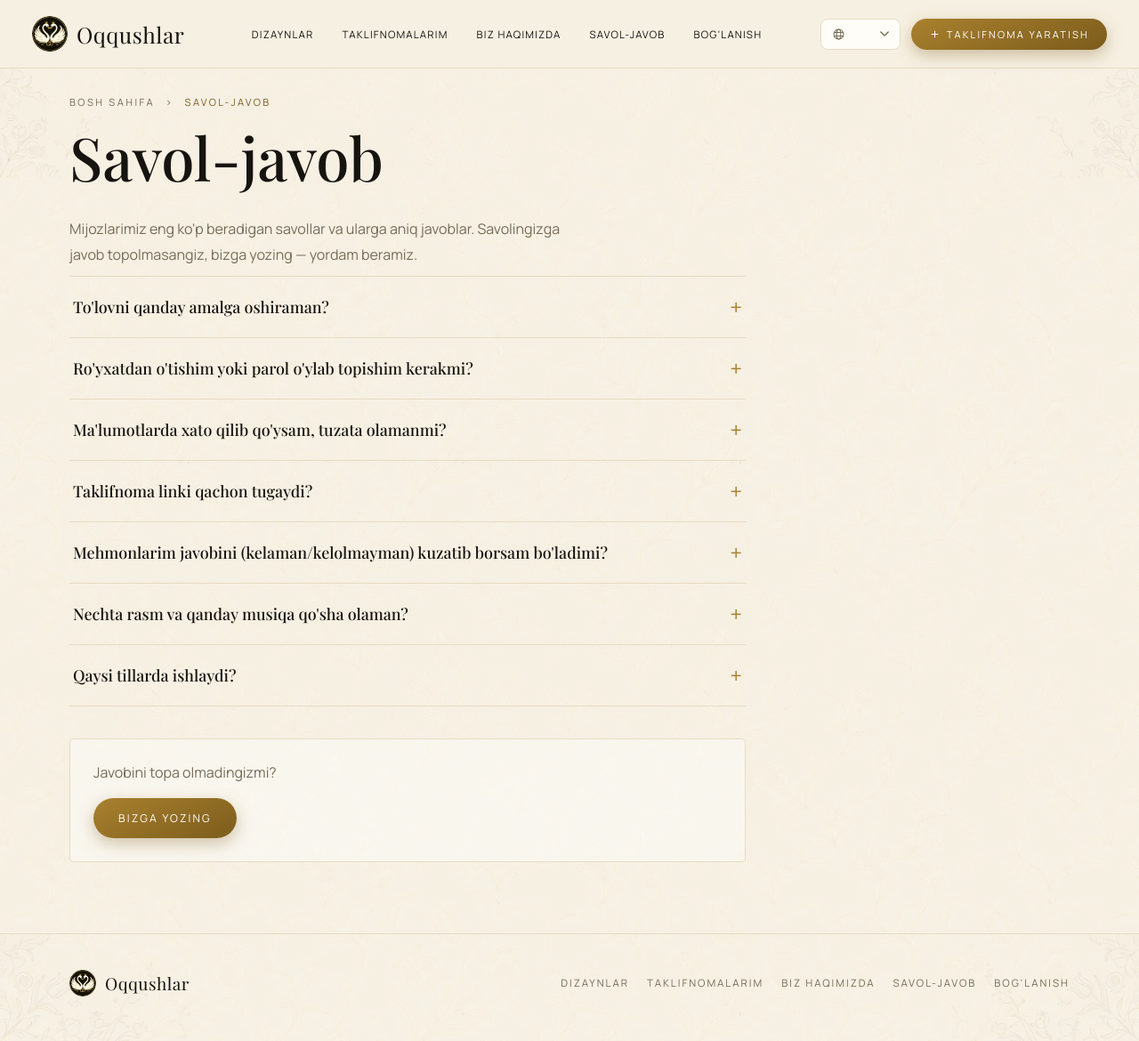
After one commit to ShohzoDev0108/oqqushlar-uz, a Django app: template taklif/templates/taklif/savol_javob.html in a window 1280 px wide. The commit adds this page. Shown: the whole page at 89% size. Run offline with Django 5.2, Linux system fonts and the light colour scheme; the template is opened without the code that fills it, so the values that code supplies are empty; some web fonts are replaced.

Commit message:
Kengaytirilgan desktop panel; Savol-javob sahifasi; izoh xatosi; Taklifnomalarim nomi

```diff
--- a/taklif/middleware.py
+++ b/taklif/middleware.py
@@ -13,6 +13,7 @@ ASOSIY_SAHIFA_BOSHLARI = (
     "/yaratish",
     "/biz-haqimizda",
     "/boglanish",
+    "/savol-javob",
     "/statistika/",
     "/mening-taklifnomalarim",
     "/tayyor/",
--- /dev/null
+++ b/taklif/templates/taklif/_savol_javob_royxati.html
@@ -0,0 +1,31 @@
+{% load i18n %}
+        <div class="oq-savollar">
+            <details class="oq-savol">
+                <summary>{% trans "To'lovni qanday amalga oshiraman?" %}</summary>
+                <p class="javob">{% blocktrans %}Avval taklifnomangizni bepul yaratib, uni to'liq ko'rib chiqasiz. Yoqsa, taklifnoma sahifasidagi "Yoqdi" tugmasini bosing — shu orqali sizni to'g'ridan-to'g'ri Telegram'dagi adminimiz bilan bog'laymiz va to'lov tafsilotlarini o'sha yerda kelishasiz. To'lov tasdiqlangach, taklifnomangiz faollashtiriladi.{% endblocktrans %}</p>
+            </details>
+            <details class="oq-savol">
+                <summary>{% trans "Ro'yxatdan o'tishim yoki parol o'ylab topishim kerakmi?" %}</summary>
+                <p class="javob">{% blocktrans %}Yo'q. Hech qanday ro'yxatdan o'tish, email yoki parol talab qilinmaydi — dizaynni tanlab, ma'lumotlaringizni kiritasiz, xolos. "Taklifnomalarim" bo'limi orqali shu brauzeringizda yaratgan barcha taklifnomalaringizni istalgan vaqt qayta topishingiz mumkin.{% endblocktrans %}</p>
+            </details>
+            <details class="oq-savol">
+                <summary>{% trans "Ma'lumotlarda xato qilib qo'ysam, tuzata olamanmi?" %}</summary>
+                <p class="javob">{% blocktrans %}Ha. Xuddi shu ism bilan formani qayta to'ldirsangiz, tizim avvalgi taklifnomangizni taniydi va uni yangilashni yoki alohida saqlashni so'raydi. Kattaroq o'zgarish yoki muammo bo'lsa, taklifnoma sahifasidagi "Yoqdi" tugmasi orqali to'g'ridan-to'g'ri adminimizga yozishingiz mumkin.{% endblocktrans %}</p>
+            </details>
+            <details class="oq-savol">
+                <summary>{% trans "Taklifnoma linki qachon tugaydi?" %}</summary>
+                <p class="javob">{% trans "Avtomatik tugamaydi — to'y yoki marosim o'tib ketgandan keyin ham link ishlab turadi. Uni faolsizlantirish kerak bo'lsa, faqat qo'lda (admin panelidan) qilinadi." %}</p>
+            </details>
+            <details class="oq-savol">
+                <summary>{% trans "Mehmonlarim javobini (kelaman/kelolmayman) kuzatib borsam bo'ladimi?" %}</summary>
+                <p class="javob">{% blocktrans %}Ha. Har bir taklifnomaning faqat sizga ko'rinadigan maxfiy statistika sahifasi bor — u yerda nechta kishi ko'rgani, kim "kelaman" yoki "kelolmayman" deb javob bergani va mehmonlarga bergan shaxsiy linklaringizni kim ko'rib-ko'rmaganini kuzatib borasiz. Havolasini "Taklifnomangiz tayyor!" sahifasida topasiz.{% endblocktrans %}</p>
+            </details>
+            <details class="oq-savol">
+                <summary>{% trans "Nechta rasm va qanday musiqa qo'sha olaman?" %}</summary>
+                <p class="javob">{% blocktrans %}Taklifnomangizga eng ko'pi bilan 2 ta o'z rasmingizni (har biri 8 MB gacha) yoki tayyor namunalardan tanlab qo'shishingiz mumkin. Musiqa uchun ham o'zingiznikini yuklashingiz (15 MB gacha) yoki tayyor variantlardan birini tanlashingiz mumkin.{% endblocktrans %}</p>
+            </details>
+            <details class="oq-savol">
+                <summary>{% trans "Qaysi tillarda ishlaydi?" %}</summary>
+                <p class="javob">{% trans "Sayt 8 tilda ishlaydi: o'zbek, rus, ingliz, tojik, qozoq, qirg'iz, turkman va qoraqalpoq. Til tanlash tugmasi har bir sahifaning yuqori qismida joylashgan." %}</p>
+            </details>
+        </div>
--- a/taklif/templates/taklif/_sayt_footer.html
+++ b/taklif/templates/taklif/_sayt_footer.html
@@ -11,6 +11,7 @@
             <a href="{% url 'taklif:shablon_tanlash' %}">{% trans "Dizaynlar" %}</a>
             <a href="{% url 'taklif:mening_taklifnomalarim' %}">{% trans "Taklifnomalarim" %}</a>
             <a href="{% url 'taklif:biz_haqimizda' %}">{% trans "Biz haqimizda" %}</a>
+            <a href="{% url 'taklif:savol_javob' %}">{% trans "Savol-javob" %}</a>
             <a href="{% url 'taklif:boglanish' %}">{% trans "Bog'lanish" %}</a>
             {# "Admin panel" havolasi ataylab olib tashlandi: admin manzilini      #}
             {# maxsus/yashirin qilib qo'yish (DJANGO_ADMIN_MANZILI) va uni brute-  #}
--- a/taklif/templates/taklif/_sayt_nav.html
+++ b/taklif/templates/taklif/_sayt_nav.html
@@ -22,7 +22,9 @@ birga bo'lsa, ortiqcha va tiqilinch ko'rinadi).
         <div class="oq-nav-linklar">
             <a href="{% url 'taklif:shablon_tanlash' %}"><span class="oq-nav-tuk" aria-hidden="true"></span>{% trans "Dizaynlar" %}</a>
             <a href="{% url 'taklif:mening_taklifnomalarim' %}"><span class="oq-nav-tuk" aria-hidden="true"></span>{% trans "Taklifnomalarim" %}</a>
-            <a href="{% url 'taklif:bosh_sahifa' %}#savol-javob"><span class="oq-nav-tuk" aria-hidden="true"></span>{% trans "Savol-javob" %}</a>
+            <a href="{% url 'taklif:biz_haqimizda' %}"><span class="oq-nav-tuk" aria-hidden="true"></span>{% trans "Biz haqimizda" %}</a>
+            <a href="{% url 'taklif:savol_javob' %}"><span class="oq-nav-tuk" aria-hidden="true"></span>{% trans "Savol-javob" %}</a>
+            <a href="{% url 'taklif:boglanish' %}"><span class="oq-nav-tuk" aria-hidden="true"></span>{% trans "Bog'lanish" %}</a>
         </div>
         <div class="oq-nav-ong">
             {% include "taklif/_til_almashtirish.html" %}
@@ -55,7 +57,7 @@ Fon (qorayish) esa tashqarida qoladi, chunki panelning backdrop-filter'i
     <a href="{% url 'taklif:mening_taklifnomalarim' %}">{% trans "Taklifnomalarim" %}</a>
     <a href="{% url 'taklif:biz_haqimizda' %}">{% trans "Biz haqimizda" %}</a>
     <a href="{% url 'taklif:boglanish' %}">{% trans "Bog'lanish" %}</a>
-    <a href="{% url 'taklif:bosh_sahifa' %}#savol-javob">{% trans "Savol-javob" %}</a>
+    <a href="{% url 'taklif:savol_javob' %}">{% trans "Savol-javob" %}</a>
     <a class="oq-menyu-cta" href="{% url 'taklif:shablon_tanlash' %}">{% trans "Taklifnoma yaratish" %}</a>
 </nav>
 </div>
--- a/taklif/templates/taklif/_sayt_uslubi.html
+++ b/taklif/templates/taklif/_sayt_uslubi.html
@@ -51,20 +51,24 @@ body {
     backdrop-filter: blur(10px); -webkit-backdrop-filter: blur(10px);
     border-bottom: 1px solid var(--chiziq);
 }
+/* Yuqori panel sahifa kontentidan KENGROQ: logotip chap chekkaga,
+   "Taklifnoma yaratish" o'ng chekkaga suriladi va o'rtada barcha bo'lim
+   havolalari bir qatorga sig'adi (kontent 1180px'da qolaveradi). */
+.oq-nav-tashqi .oq-ichki { max-width: 1560px; padding: 0 36px; }
 .oq-nav {
-    display: flex; align-items: center; justify-content: space-between; gap: 16px 24px;
-    padding: 20px 0; flex-wrap: wrap;
+    display: flex; align-items: center; justify-content: space-between; gap: 14px 20px;
+    padding: 18px 0; flex-wrap: wrap;
 }
 .oq-logo {
     font-family: var(--serif); font-size: 1.55rem; color: var(--siyoh);
     text-decoration: none; display: flex; align-items: center; gap: 10px; letter-spacing: .5px;
 }
 .oq-logo img { display: block; border-radius: 50%; }
-.oq-nav-linklar { display: flex; gap: 8px 12px; flex-wrap: wrap; }
+.oq-nav-linklar { display: flex; gap: 6px 4px; flex-wrap: wrap; }
 .oq-nav-linklar a {
-    display: inline-flex; align-items: center; gap: 6px; color: var(--siyoh); text-decoration: none;
-    font-size: .76rem; letter-spacing: 1.8px; text-transform: uppercase; white-space: nowrap;
-    padding: 7px 10px; border-radius: 20px; transition: background .2s, color .2s;
+    display: inline-flex; align-items: center; gap: 5px; color: var(--siyoh); text-decoration: none;
+    font-size: .72rem; letter-spacing: 1.2px; text-transform: uppercase; white-space: nowrap;
+    padding: 7px 9px; border-radius: 20px; transition: background .2s, color .2s;
 }
 .oq-nav-linklar a .oq-nav-tuk {
     width: 5px; height: 5px; border-radius: 50%; background: var(--tilla); opacity: 0; transition: opacity .2s;
@@ -246,17 +250,13 @@ button[type="submit"]:hover { background: var(--tilla-toq); border-color: var(--
 .turkum-tugma.faol { color: var(--tilla-toq); border-color: var(--tilla); background: var(--tilla-yumshoq); }
 
 /* --- Navigatsiya: qachon ☰ ga o'tadi ---
-   1200px'gacha yuqori paneldagi "Taklifnoma yaratish" tugmasi olib
-   qo'yiladi (u hero'da, menyuda va mobil yopishqoq tugmada baribir bor),
-   1000px'gacha esa havolalarning o'zi ham ☰ menyusiga ko'chadi. Sabab
-   o'lchov bilan aniqlangan: 1180px kenglikdagi konteynerda logotip (171)
-   + havolalar (554) + o'ng qism (364) = 1137px, ya'ni panel sig'may
-   ikkinchi qatorga tushib ketardi. */
-@media (max-width: 1199px) {
+   Panel kengaytirilgani (max-width 1560px) uchun keng ekranlarda beshta
+   havola ham, CTA tugmasi ham bitta qatorga sig'adi. 1150px'dan tor
+   ekranlarda esa havolalar ☰ menyusiga ko'chadi — aks holda panel
+   ikkinchi qatorga sinib ketardi. */
+@media (max-width: 1149px) {
     .oq-nav-ong .oq-cta { display: none; }
-}
-
-@media (max-width: 999px) {
+    .oq-nav-tashqi .oq-ichki { padding: 0 28px; }
     .oq-nav-linklar { display: none; }
     .oq-nav-ong { margin-left: auto; }
 
--- a/taklif/templates/taklif/biz_haqimizda.html
+++ b/taklif/templates/taklif/biz_haqimizda.html
@@ -57,7 +57,7 @@
             <li>
                 <div>
                     <b>{% trans "Ro'yxatdan o'tish shart emas" %}</b>
-                    <span>{% blocktrans %}Email ham, parol ham so'ralmaydi. Yaratgan taklifnomalaringizni "Mening taklifnomalarim" bo'limidan istalgan vaqt topasiz.{% endblocktrans %}</span>
+                    <span>{% blocktrans %}Email ham, parol ham so'ralmaydi. Yaratgan taklifnomalaringizni "Taklifnomalarim" bo'limidan istalgan vaqt topasiz.{% endblocktrans %}</span>
                 </div>
             </li>
             <li>
--- a/taklif/templates/taklif/boglanish.html
+++ b/taklif/templates/taklif/boglanish.html
@@ -55,7 +55,7 @@
             <div class="bg-karta">
                 <b>{% trans "Ko'p so'raladigan savollar" %}</b>
                 <p>{% blocktrans %}To'lov qanday, havola qachongacha ishlaydi, ma'lumotni keyin o'zgartirsa bo'ladimi — ko'p savollarga javob shu yerda tayyor.{% endblocktrans %}</p>
-                <a class="oq-cta" href="{% url 'taklif:bosh_sahifa' %}#savol-javob">{% trans "Javoblarni ko'rish" %}</a>
+                <a class="oq-cta" href="{% url 'taklif:savol_javob' %}">{% trans "Javoblarni ko'rish" %}</a>
             </div>
         </div>
     </div>
--- a/taklif/templates/taklif/mening_taklifnomalarim.html
+++ b/taklif/templates/taklif/mening_taklifnomalarim.html
@@ -1,7 +1,7 @@
 {% extends "base.html" %}
 {% load i18n %}
 
-{% block title %}{% trans "Mening taklifnomalarim" %} — Oqqushlar{% endblock %}
+{% block title %}{% trans "Taklifnomalarim" %} — Oqqushlar{% endblock %}
 
 {% block extra_style %}
 {% include "taklif/_sayt_uslubi.html" %}
@@ -37,9 +37,9 @@ kuchliroq bo'lgani uchun _sayt_uslubi.html'dagi markazlashtirilgan
     <div class="oq-izlar">
         <a href="{% url 'taklif:bosh_sahifa' %}">{% trans "Bosh sahifa" %}</a>
         <span>›</span>
-        <span class="joriy">{% trans "Mening taklifnomalarim" %}</span>
+        <span class="joriy">{% trans "Taklifnomalarim" %}</span>
     </div>
-    <h1 class="oq-h1">{% trans "Mening taklifnomalarim" %}</h1>
+    <h1 class="oq-h1">{% trans "Taklifnomalarim" %}</h1>
     <p class="oq-matn" style="max-width:600px; margin-top:0;">
         {% trans "Bu ro'yxat sizning shu brauzerda yaratgan barcha taklifnomalaringizni ko'rsatadi — ularni solishtirib, eng yoqqanini tanlashingiz mumkin." %}
     </p>
--- /dev/null
+++ b/taklif/templates/taklif/savol_javob.html
@@ -0,0 +1,64 @@
+{% extends "base.html" %}
+{% load i18n %}
+
+{% block title %}{% trans "Savol-javob" %} — Oqqushlar{% endblock %}
+
+{% block extra_style %}
+{% include "taklif/_sayt_uslubi.html" %}
+
+.oq-sahifa-bosh { padding-bottom: 10px; }
+.sj-kirish { max-width: 58ch; color: var(--kul); line-height: 1.85; margin: 0 0 8px; }
+
+/* Savol-javob ro'yxati uslubi (bosh sahifadagi bilan bir xil — ikkalasi
+   ham _savol_javob_royxati.html qismidan foydalanadi). */
+.oq-savollar { max-width: 760px; }
+.oq-savol { border-top: 1px solid var(--chiziq); }
+.oq-savol:last-child { border-bottom: 1px solid var(--chiziq); }
+.oq-savol summary {
+    cursor: pointer; list-style: none; padding: 22px 4px; display: flex;
+    justify-content: space-between; align-items: center; gap: 20px;
+    font-family: var(--serif); font-size: 1.12rem; color: var(--siyoh); font-weight: 500;
+}
+.oq-savol summary::-webkit-details-marker { display: none; }
+.oq-savol summary::after {
+    content: "+"; color: var(--tilla); font-size: 1.5rem; line-height: 1; flex-shrink: 0;
+    transition: transform .2s ease; font-family: var(--sans); font-weight: 400;
+}
+.oq-savol[open] summary::after { transform: rotate(45deg); }
+.oq-savol summary:hover { color: var(--tilla-toq); }
+.oq-savol .javob { margin: 0; padding: 0 30px 24px 4px; color: var(--kul); line-height: 1.8; font-size: .96rem; }
+
+.sj-oxiri {
+    margin-top: 36px; padding: 26px; border: 1px solid var(--chiziq); border-radius: 4px;
+    background: rgba(255,255,255,.4); max-width: 760px;
+}
+.sj-oxiri p { margin: 0 0 18px; color: var(--kul); }
+{% endblock %}
+
+{% block content %}
+{% include "taklif/_sayt_nav.html" %}
+{% include "taklif/_sayt_musiqa.html" %}
+
+<div class="oq-ichki oq-sahifa-bosh">
+    <div class="oq-izlar">
+        <a href="{% url 'taklif:bosh_sahifa' %}">{% trans "Bosh sahifa" %}</a>
+        <span>›</span>
+        <span class="joriy">{% trans "Savol-javob" %}</span>
+    </div>
+    <h1 class="oq-h1">{% trans "Savol-javob" %}</h1>
+</div>
+
+<section class="oq-bolim">
+    <div class="oq-ichki">
+        <p class="sj-kirish">{% blocktrans %}Mijozlarimiz eng ko'p beradigan savollar va ularga aniq javoblar. Savolingizga javob topolmasangiz, bizga yozing — yordam beramiz.{% endblocktrans %}</p>
+        {% include "taklif/_savol_javob_royxati.html" %}
+
+        <div class="sj-oxiri">
+            <p>{% trans "Javobini topa olmadingizmi?" %}</p>
+            <a class="oq-cta toliq" href="{% url 'taklif:boglanish' %}">{% trans "Bizga yozing" %}</a>
+        </div>
+    </div>
+</section>
+
+{% include "taklif/_sayt_footer.html" %}
+{% endblock %}
--- a/taklif/templates/taklif/shablonlar/_mijoz_qismi.html
+++ b/taklif/templates/taklif/shablonlar/_mijoz_qismi.html
@@ -17,7 +17,7 @@ o'z CSS'ida (--asos, --banner-fon va h.k. o'zgaruvchilari orqali) beriladi.
 <div class="mijoz-panel">
     <a class="mp-tugma yoqdi" href="{% url 'taklif:yoqdi' taklifnoma.slug %}">{% if taklifnoma.yoqdi_bosildi %}✅ {% trans "Yoqdi (yuborildi)" %}{% else %}💛 {% trans "Yoqdi — adminga yozish" %}{% endif %}</a>
     <a class="mp-tugma" href="{% url 'taklif:shablon_tanlash' %}">🔄 {% trans "Qayta yaratish" %}</a>
-    <a class="mp-tugma" href="{% url 'taklif:mening_taklifnomalarim' %}">📂 {% trans "Mening taklifnomalarim" %}</a>
+    <a class="mp-tugma" href="{% url 'taklif:mening_taklifnomalarim' %}">📂 {% trans "Taklifnomalarim" %}</a>
 </div>
 {% elif taklifnoma.tolangan and mening_taklifnomam and not mehmon %}
 {% comment %}
@@ -28,7 +28,7 @@ yaratgan brauzer sessiyasiga (mehmonlarga emas) ko'rinadigan yengil qaytish
 havolasi.
 {% endcomment %}
 <div class="mijoz-panel">
-    <a class="mp-tugma" href="{% url 'taklif:mening_taklifnomalarim' %}">📂 {% trans "Mening taklifnomalarim" %}</a>
+    <a class="mp-tugma" href="{% url 'taklif:mening_taklifnomalarim' %}">📂 {% trans "Taklifnomalarim" %}</a>
 </div>
 {% endif %}
 
--- a/taklif/templates/taklif/shablonlar/atlas.html
+++ b/taklif/templates/taklif/shablonlar/atlas.html
@@ -163,7 +163,7 @@ footer { text-align: center; padding: 30px 24px; color: #9a927f; font-size: .8re
 <div class="mijoz-panel">
     <a class="mp-tugma yoqdi" href="{% url 'taklif:yoqdi' taklifnoma.slug %}">{% if taklifnoma.yoqdi_bosildi %}✅ {% trans "Yoqdi (yuborildi)" %}{% else %}💛 {% trans "Yoqdi — adminga yozish" %}{% endif %}</a>
     <a class="mp-tugma" href="{% url 'taklif:shablon_tanlash' %}">🔄 {% trans "Qayta yaratish" %}</a>
-    <a class="mp-tugma" href="{% url 'taklif:mening_taklifnomalarim' %}">📂 {% trans "Mening taklifnomalarim" %}</a>
+    <a class="mp-tugma" href="{% url 'taklif:mening_taklifnomalarim' %}">📂 {% trans "Taklifnomalarim" %}</a>
 </div>
 {% endif %}
 
--- a/taklif/templates/taklif/shablonlar/sodda.html
+++ b/taklif/templates/taklif/shablonlar/sodda.html
@@ -111,7 +111,7 @@ footer { text-align: center; padding: 24px 0; opacity: .5; font-size: .8rem; }
 <div class="mijoz-panel">
     <a class="mp-tugma yoqdi" href="{% url 'taklif:yoqdi' taklifnoma.slug %}">{% if taklifnoma.yoqdi_bosildi %}✅ {% trans "Yoqdi (yuborildi)" %}{% else %}💛 {% trans "Yoqdi — adminga yozish" %}{% endif %}</a>
     <a class="mp-tugma" href="{% url 'taklif:shablon_tanlash' %}">🔄 {% trans "Qayta yaratish" %}</a>
-    <a class="mp-tugma" href="{% url 'taklif:mening_taklifnomalarim' %}">📂 {% trans "Mening taklifnomalarim" %}</a>
+    <a class="mp-tugma" href="{% url 'taklif:mening_taklifnomalarim' %}">📂 {% trans "Taklifnomalarim" %}</a>
 </div>
 {% endif %}
 
--- a/taklif/templates/taklif/yaratildi.html
+++ b/taklif/templates/taklif/yaratildi.html
@@ -62,7 +62,7 @@
 
         <div class="tugmalar-qatori">
             <a class="oq-cta" href="{{ taklifnoma.get_statistika_url }}">{% trans "Statistikani ko'rish" %}</a>
-            <a class="oq-cta" href="{% url 'taklif:mening_taklifnomalarim' %}">{% trans "Mening taklifnomalarim" %}</a>
+            <a class="oq-cta" href="{% url 'taklif:mening_taklifnomalarim' %}">{% trans "Taklifnomalarim" %}</a>
             <a class="oq-cta" href="{% url 'taklif:shablon_tanlash' %}">{% trans "Yana bitta yaratish" %}</a>
         </div>
 
--- a/taklif/urls.py
+++ b/taklif/urls.py
@@ -20,6 +20,7 @@ urlpatterns = [
     ),
     path("biz-haqimizda/", views.biz_haqimizda, name="biz_haqimizda"),
     path("boglanish/", views.boglanish, name="boglanish"),
+    path("savol-javob/", views.savol_javob, name="savol_javob"),
     path("yaratish/<slug:shablon_kod>/", views.yaratish, name="yaratish"),
     path("tayyor/<slug:slug>/", views.yaratildi, name="yaratildi"),
     path("statistika/<str:token>/", views.statistika, name="statistika"),
```
Also changed, not shown: taklif/templates/taklif/bosh_sahifa.html (+6 -33 lines), taklif/tests/test_umumiy.py (+3 -0 lines), taklif/views.py (+14 -0 lines).
